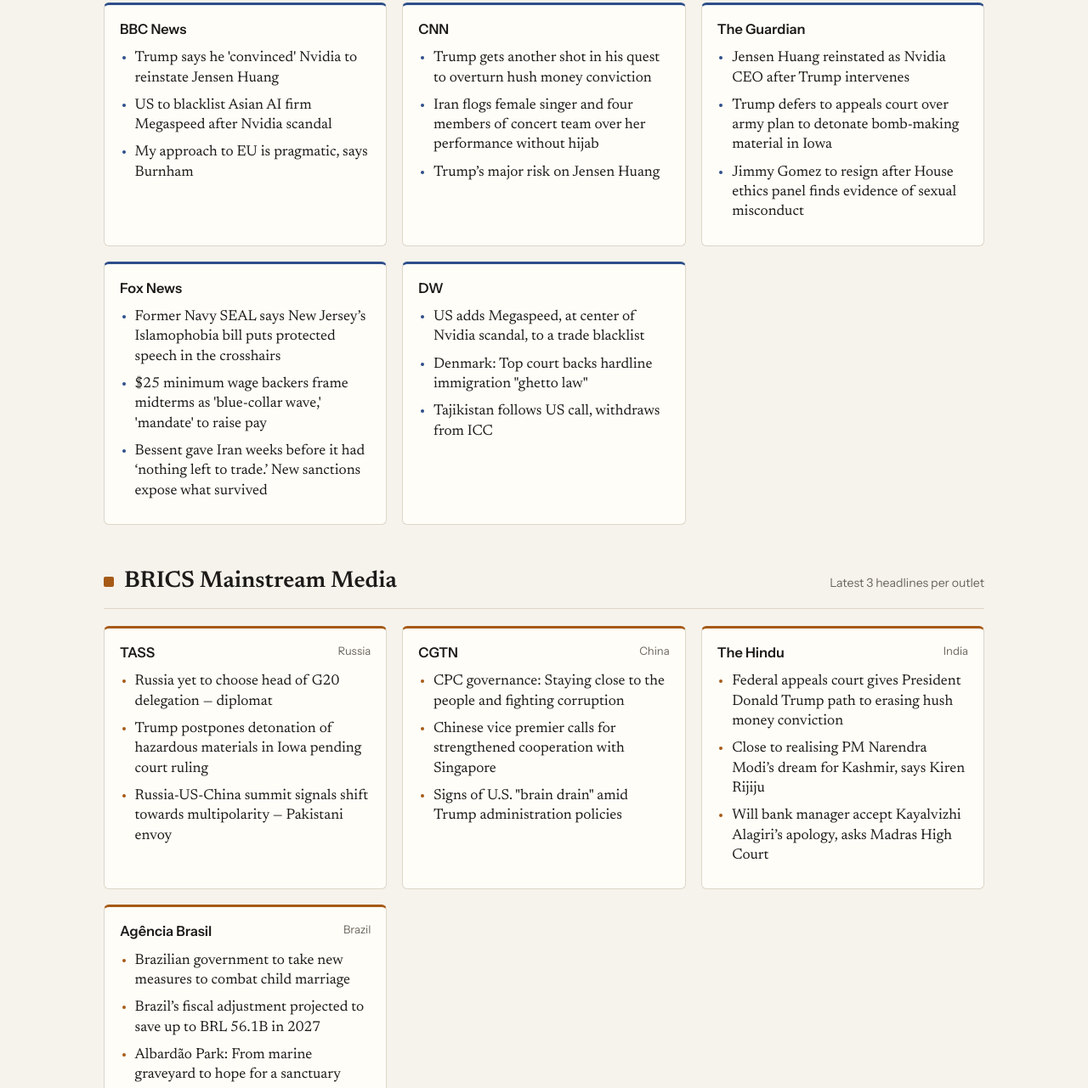
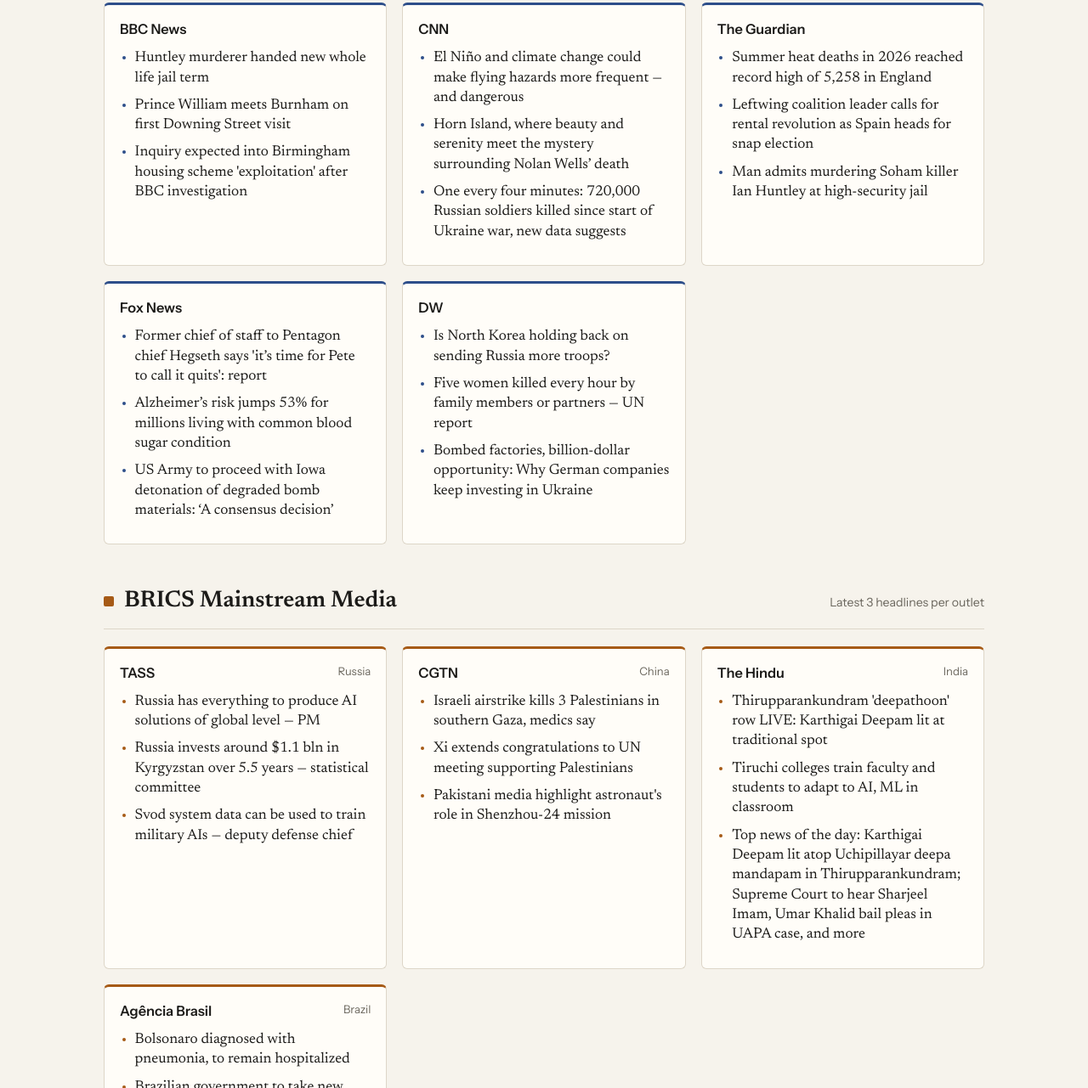
Before and after one commit to Raranews/daily-briefing, a plain HTML site: page index.html in a window 1280 px wide. Shown: the part 341-1622 px from the top of the page at 85% size. Drawn offline with Linux system fonts and the light colour scheme.

Commit message:
Daily update 2026-11-24

```diff
--- a/index.html
+++ b/index.html
@@ -94,7 +94,7 @@ article.summary p{font-family:"Newsreader",Georgia,serif; font-size:1.18rem; lin
    ============================================================ */
 /*FEED-START*/
 const FEED = {
-  "updated": "2026-11-23T16:54:29-06:00",
+  "updated": "2026-11-24T07:12:30-06:00",
   "sections": [
     {
       "id": "west",
@@ -106,16 +106,16 @@ const FEED = {
           "site": "https://www.bbc.com/news",
           "headlines": [
             {
-              "title": "Trump says he 'convinced' Nvidia to reinstate Jensen Huang",
-              "url": "https://www.bbc.co.uk/news/articles/cq5y1k8ez407o"
+              "title": "Huntley murderer handed new whole life jail term",
+              "url": "https://www.bbc.co.uk/news/articles/cm930y07p0j2o"
             },
             {
-              "title": "US to blacklist Asian AI firm Megaspeed after Nvidia scandal",
-              "url": "https://www.bbc.co.uk/news/articles/cv98xpg5dg5zo"
+              "title": "Prince William meets Burnham on first Downing Street visit",
+              "url": "https://www.bbc.co.uk/news/articles/cm5y1xk1gpqvo"
             },
             {
-              "title": "My approach to EU is pragmatic, says Burnham",
-              "url": "https://www.bbc.co.uk/news/articles/c6vg2v9xkr40o"
+              "title": "Inquiry expected into Birmingham housing scheme 'exploitation' after BBC investigation",
+              "url": "https://www.bbc.co.uk/news/articles/cm0rk19kl52do"
             }
           ]
         },
@@ -124,16 +124,16 @@ const FEED = {
           "site": "https://www.cnn.com",
           "headlines": [
             {
-              "title": "Trump gets another shot in his quest to overturn hush money conviction",
-              "url": "https://www.cnn.com/2026/11/23/politics/trump-attempt-overturn-hush-money-conviction"
+              "title": "El Niño and climate change could make flying hazards more frequent — and dangerous",
+              "url": "https://www.cnn.com/2026/11/24/climate/flying-turbulence-ice-aviation-hazards-el-nino"
             },
             {
-              "title": "Iran flogs female singer and four members of concert team over her performance without hijab",
-              "url": "https://www.cnn.com/2026/11/23/middleeast/iran-flogs-singer-parastoo-ahmadi-latam-intl"
+              "title": "Horn Island, where beauty and serenity meet the mystery surrounding Nolan Wells’ death",
+              "url": "https://www.cnn.com/2026/11/24/us/horn-island-mississippi-nolan-wells"
             },
             {
-              "title": "Trump’s major risk on Jensen Huang",
-              "url": "https://www.cnn.com/2026/11/23/politics/trump-jensen-huang-nvidia"
+              "title": "One every four minutes: 720,000 Russian soldiers killed since start of Ukraine war, new data suggests",
+              "url": "https://www.cnn.com/2026/11/24/europe/putin-russia-war-soldier-death-toll-intl"
             }
           ]
         },
@@ -142,16 +142,16 @@ const FEED = {
           "site": "https://www.theguardian.com/international",
           "headlines": [
             {
-              "title": "Jensen Huang reinstated as Nvidia CEO after Trump intervenes",
-              "url": "https://www.theguardian.com/technology/2026/nov/23/jensen-huang-reinstated-as-nvidia-chief-executive"
+              "title": "Summer heat deaths in 2026 reached record high of 5,258 in England",
+              "url": "https://www.theguardian.com/environment/2026/nov/24/summer-heat-deaths-record-high-england"
             },
             {
-              "title": "Trump defers to appeals court over army plan to detonate bomb-making material in Iowa",
-              "url": "https://www.theguardian.com/us-news/2026/nov/23/iowa-lead-bomb-appeals-court"
+              "title": "Leftwing coalition leader calls for rental revolution as Spain heads for snap election",
+              "url": "https://www.theguardian.com/world/2026/nov/24/spain-election-ada-colau-broad-front-far-right"
             },
             {
-              "title": "Jimmy Gomez to resign after House ethics panel finds evidence of sexual misconduct",
-              "url": "https://www.theguardian.com/us-news/2026/nov/23/jimmy-gomez-congress-investigation-sexual-misconduct"
+              "title": "Man admits murdering Soham killer Ian Huntley at high-security jail",
+              "url": "https://www.theguardian.com/uk-news/2026/nov/24/man-admits-murdering-soham-killer-ian-huntley-jail"
             }
           ]
         },
@@ -160,16 +160,16 @@ const FEED = {
           "site": "https://www.foxnews.com",
           "headlines": [
             {
-              "title": "Former Navy SEAL says New Jersey’s Islamophobia bill puts protected speech in the crosshairs",
-              "url": "https://www.foxnews.com/politics/former-navy-seal-says-new-jerseys-islamophobia-bill-puts-protected-speech-crosshairs"
+              "title": "Former chief of staff to Pentagon chief Hegseth says 'it’s time for Pete to call it quits': report",
+              "url": "https://www.foxnews.com/politics/former-chief-staff-pentagon-chief-hegseth-says-its-time-pete-call-quits-report"
             },
             {
-              "title": "$25 minimum wage backers frame midterms as 'blue-collar wave,' 'mandate' to raise pay",
-              "url": "https://www.foxnews.com/media/25-minimum-wage-backers-frame-midterms-blue-collar-wave-mandate-raise-pay"
+              "title": "Alzheimer’s risk jumps 53% for millions living with common blood sugar condition",
+              "url": "https://www.foxnews.com/health/alzheimers-risk-jumps-53-percent-millions-living-common-blood-sugar-condition"
             },
             {
-              "title": "Bessent gave Iran weeks before it had ‘nothing left to trade.’ New sanctions expose what survived",
-              "url": "https://www.foxnews.com/politics/bessent-gave-iran-weeks-before-nothing-left-trade-new-sanctions-expose-what-survived"
+              "title": "US Army to proceed with Iowa detonation of degraded bomb materials: ‘A consensus decision’",
+              "url": "https://www.foxnews.com/politics/us-army-proceed-iowa-detonation-degraded-bomb-materials-consensus-decision"
             }
           ]
         },
@@ -178,16 +178,16 @@ const FEED = {
           "site": "https://www.dw.com/en",
           "headlines": [
             {
-              "title": "US adds Megaspeed, at center of Nvidia scandal, to a trade blacklist",
-              "url": "https://www.dw.com/en/us-adds-megaspeed-at-center-of-nvidia-scandal-to-a-trade-blacklist/a-80026849"
+              "title": "Is North Korea holding back on sending Russia more troops?",
+              "url": "https://www.dw.com/en/is-north-korea-holding-back-on-sending-russia-more-troops/a-80033025"
             },
             {
-              "title": "Denmark: Top court backs hardline immigration \"ghetto law\"",
-              "url": "https://www.dw.com/en/denmark-top-court-backs-hardline-immigration-ghetto-law/a-80026478"
+              "title": "Five women killed every hour by family members or partners — UN report",
+              "url": "https://www.dw.com/en/five-women-killed-every-hour-by-family-members-or-partners-un-report/a-80030010"
             },
             {
-              "title": "Tajikistan follows US call, withdraws from ICC",
-              "url": "https://www.dw.com/en/tajikistan-follows-us-call-withdraws-from-icc/a-80023903"
+              "title": "Bombed factories, billion-dollar opportunity: Why German companies keep investing in Ukraine",
+              "url": "https://www.dw.com/en/bombed-factories-billion-dollar-opportunity-why-german-companies-keep-investing-in-ukraine/a-80030201"
             }
           ]
         }
@@ -203,16 +203,16 @@ const FEED = {
           "site": "https://tass.com",
           "headlines": [
             {
-              "title": "Russia yet to choose head of G20 delegation — diplomat",
-              "url": "https://tass.com/politics/2223645"
+              "title": "Russia has everything to produce AI solutions of global level — PM",
+              "url": "https://tass.com/economy/2224005"
             },
             {
-              "title": "Trump postpones detonation of hazardous materials in Iowa pending court ruling",
-              "url": "https://tass.com/world/2223643"
+              "title": "Russia invests around $1.1 bln in Kyrgyzstan over 5.5 years — statistical committee",
+              "url": "https://tass.com/economy/2224001"
             },
             {
-              "title": "Russia-US-China summit signals shift towards multipolarity — Pakistani envoy",
-              "url": "https://tass.com/world/2223641"
+              "title": "Svod system data can be used to train military AIs — deputy defense chief",
+              "url": "https://tass.com/defense/2223999"
             }
           ],
           "country": "Russia"
@@ -222,16 +222,16 @@ const FEED = {
           "site": "https://www.cgtn.com",
           "headlines": [
             {
-              "title": "CPC governance: Staying close to the people and fighting corruption",
-              "url": "https://news.cgtn.com/news/2026-11-23/CPC-governance-Staying-close-to-the-people-and-fighting-corruption-1SivMTyugF2/p.html"
+              "title": "Israeli airstrike kills 3 Palestinians in southern Gaza, medics say",
+              "url": "https://news.cgtn.com/news/2026-11-24/Israeli-airstrike-kills-3-Palestinians-in-southern-Gaza-medics-say-1SkgFcFbE1G/p.html"
             },
             {
-              "title": "Chinese vice premier calls for strengthened cooperation with Singapore",
-              "url": "https://news.cgtn.com/news/2026-11-23/Chinese-vice-premier-calls-for-strengthened-cooperation-with-Singapore-1SirG4fi1S8/p.html"
+              "title": "Xi extends congratulations to UN meeting supporting Palestinians",
+              "url": "https://news.cgtn.com/news/2026-11-24/Xi-extends-congratulations-to-UN-meeting-supporting-Palestinians-1SkabORnRCw/p.html"
             },
             {
-              "title": "Signs of U.S. \"brain drain\" amid Trump administration policies",
-              "url": "https://newsus.cgtn.com/news/2026-11-23/-Signs-of-U-S-brain-drain-amid-Trump-administration-policies--1Si8xvxgozS/p.html"
+              "title": "Pakistani media highlight astronaut's role in Shenzhou-24 mission",
+              "url": "https://news.cgtn.com/news/2026-11-24/Pakistani-media-highlight-astronaut-s-role-in-Shenzhou-24-mission-1SkaVh83Ad2/p.html"
             }
           ],
           "country": "China"
@@ -241,16 +241,16 @@ const FEED = {
           "site": "https://www.thehindu.com",
           "headlines": [
             {
-              "title": "Federal appeals court gives President Donald Trump path to erasing hush money conviction",
-              "url": "https://www.thehindu.com/news/international/federal-appeals-court-gives-president-donald-trump-path-to-erasing-hush-money-conviction/article71736252.ece"
+              "title": "Thirupparankundram 'deepathoon' row LIVE: Karthigai Deepam lit at traditional spot",
+              "url": "https://www.thehindu.com/news/national/tamil-nadu/karthigai-deepam-deepathoon-lighting-2026-live-updates-november-24-tamil-nadu/article71737406.ece"
             },
             {
-              "title": "Close to realising PM Narendra Modi’s dream for Kashmir, says Kiren Rijiju",
-              "url": "https://www.thehindu.com/news/national/jammu-and-kashmir/close-to-realising-pm-narendra-modis-dream-for-kashmir-says-kiren-rijiju/article71736247.ece"
+              "title": "Tiruchi colleges train faculty and students to adapt to AI, ML in classroom",
+              "url": "https://www.thehindu.com/news/cities/Tiruchirapalli/tiruchi-colleges-train-faculty-and-students-to-adapt-to-ai-ml-in-classroom/article71738625.ece"
             },
             {
-              "title": "Will bank manager accept Kayalvizhi Alagiri’s apology, asks Madras High Court",
-              "url": "https://www.thehindu.com/news/national/tamil-nadu/will-bank-manager-accept-kayalvizhi-alagiris-apology-asks-madras-high-court/article71735095.ece"
+              "title": "Top news of the day: Karthigai Deepam lit atop Uchipillayar deepa mandapam in Thirupparankundram; Supreme Court to hear Sharjeel Imam, Umar Khalid bail pleas in UAPA case, and more",
+              "url": "https://www.thehindu.com/news/top-news-of-the-day-november-24-2026/article71738347.ece"
             }
           ],
           "country": "India"
@@ -260,16 +260,16 @@ const FEED = {
           "site": "https://agenciabrasil.ebc.com.br/en",
           "headlines": [
             {
+              "title": "Bolsonaro diagnosed with pneumonia, to remain hospitalized",
+              "url": "https://agenciabrasil.ebc.com.br/en/saude/noticia/2026-11/bolsonaro-diagnosed-pneumonia-remain-hospitalized"
+            },
+            {
               "title": "Brazilian government to take new measures to combat child marriage",
               "url": "https://agenciabrasil.ebc.com.br/en/direitos-humanos/noticia/2026-11/brazilian-government-take-new-measures-combat-child-marriage"
             },
             {
               "title": "Brazil’s fiscal adjustment projected to save up to BRL 56.1B in 2027",
               "url": "https://agenciabrasil.ebc.com.br/en/politica/noticia/2026-11/fiscal-adjustment-projected-save-brl-561b-2027"
-            },
-            {
-              "title": "Albardão Park: From marine graveyard to hope for a sanctuary",
-              "url": "https://agenciabrasil.ebc.com.br/en/meio-ambiente/noticia/2026-11/albardao-park-marine-graveyard-hope-sanctuary"
             }
           ],
           "country": "Brazil"
@@ -286,11 +286,11 @@ const FEED = {
           "slug": "judging-freedom",
           "videos": [
             {
-              "title": "Judge Napolitano on Trump's Shenzhen Summit: 'A Tale Told by an Idiot?'",
-              "originalTitle": "Trump's Shenzhen Summit: A Tale Told By An Idiot?",
-              "date": "2026-11-23T21:00:35+00:00",
-              "url": "https://www.youtube.com/watch?v=F4aVgbAtOUU",
-              "summary": "Judge Andrew Napolitano's latest episode takes a critical look at President Trump's summit in Shenzhen, framing it with a line from Macbeth: 'a tale told by an idiot'.\n\nThe video's public description lists only the host's books and channel membership links, so no further detail about the guests or the arguments made was available when this summary was written.",
+              "title": "Karen Kwiatkowski on What the Iran War Is About",
+              "originalTitle": "LtCOL Karen Kwiatkowski : What the Iran War is About",
+              "date": "2026-11-23T23:24:51+00:00",
+              "url": "https://www.youtube.com/watch?v=lx1NnDNQXxk",
+              "summary": "Judge Andrew Napolitano's Judging Freedom features retired US Air Force Lieutenant Colonel Karen Kwiatkowski in an episode titled \"What the Iran War is About\".\n\nThe video's public description only repeats the title, so little detail was available about the arguments she makes or the topics covered when this summary was written.",
               "basis": "description"
             }
           ]
@@ -370,11 +370,11 @@ const FEED = {
           "slug": "george-galloway",
           "videos": [
             {
-              "title": "Larry Johnson Tells George Galloway Market Losses May Be Restraining Trump",
-              "originalTitle": "INTERVIEW: I have guns, come and get me!",
-              "date": "2026-11-23T22:08:44+00:00",
-              "url": "https://www.youtube.com/watch?v=cVlHr6QSlVs",
-              "summary": "On MOATS, George Galloway interviews former CIA analyst Larry Johnson about the link between US financial markets and the prospect of further military action.\n\nAccording to the episode description, the US stock market lost $2.5 trillion in value on Friday and nearly $9 trillion over 45 days. Johnson argues that another US attack would push markets down further, and suggests this may be what is holding President Trump back from a new war.\n\nThe episode's tags indicate the discussion also touches on Iran and Ukraine. The description gives no further detail.",
+              "title": "Galloway Asks Why Israel Appears Spared From Cyber Attacks Hitting the West",
+              "originalTitle": "How come there's cyber attacks everywhere in the West, except Israel?",
+              "date": "2026-11-24T11:00:16+00:00",
+              "url": "https://www.youtube.com/watch?v=_2TAo4PaUXQ",
+              "summary": "George Galloway questions why cyber attacks appear to be hitting Western countries but, in his telling, not Israel.\n\nAccording to the video description, Galloway criticises the growing media airtime given to British military officers, whom he calls \"jugheads\", and says one of them admitted the UK was involved in offensive cyber attacks. The clip comes from his MOATS programme.\n\nThe description gives no further detail, so the specific attacks discussed and the evidence presented could not be summarised.",
               "basis": "description"
             }
           ]
```
Also changed, not shown: data/fetched.json (+63 -63 lines), data/summaries.json (+10 -0 lines).
